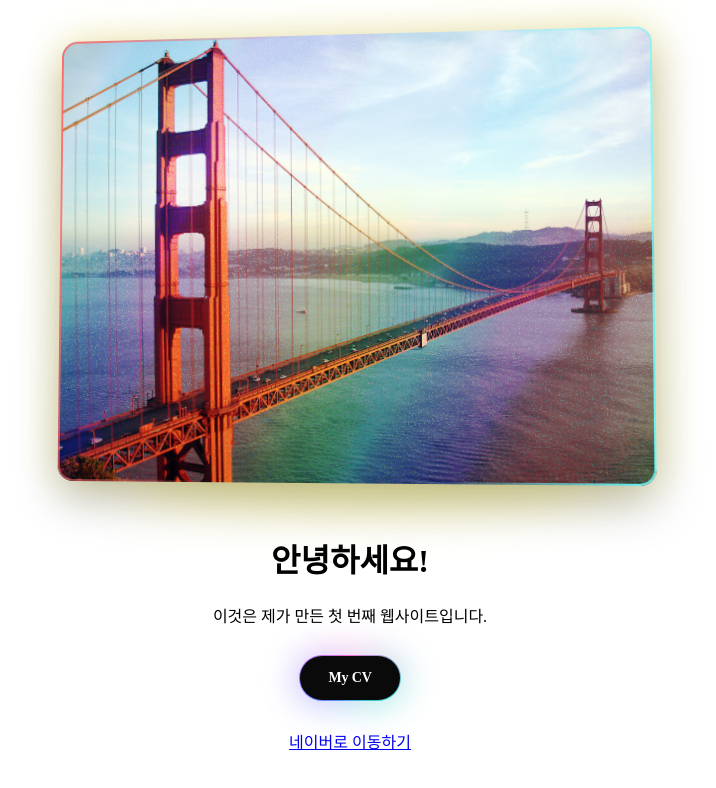
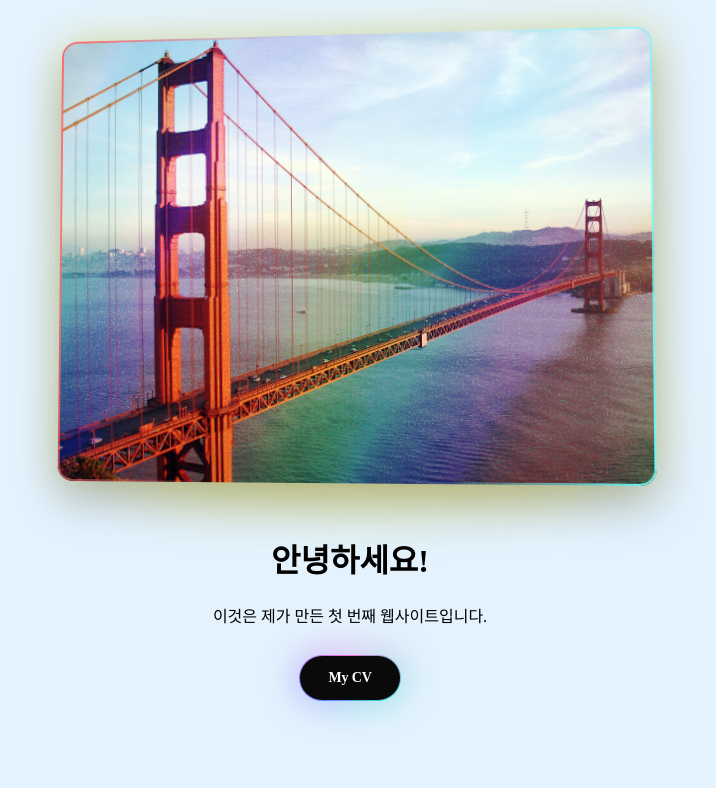
Before and after one commit to freeman-droid-maker/my-first-site, a plain HTML site: page index.html in a window 1280 px wide. Shown: the whole page, without its empty margins (290-1006 px from the left). Drawn offline with Linux system fonts and the light colour scheme.

Commit message:
배경을 연한 파랑색으로 바꾸고 네이버 링크 제거

```diff
--- a/index.html
+++ b/index.html
@@ -169,7 +169,7 @@
     }
   </style>
 </head>
-<body style="text-align: center;">
+<body style="text-align: center; background-color: #e3f2fd;">
   <!-- 상단 중앙 금문교 사진 (홀로그램 틸트 효과) -->
   <div class="holo-stage" id="holo-stage">
     <div class="holo-scene" id="holo-scene">
@@ -196,11 +196,6 @@
       </span>
     </button>
   </div>
-
-  <!-- 링크 넣기 -->
-  <p>
-    <a href="https://www.naver.com" target="_blank">네이버로 이동하기</a>
-  </p>
 
   <!-- 마그네틱 글로우 버튼 움직임(JavaScript) -->
   <script>
```
